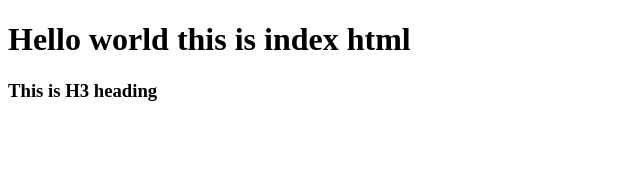
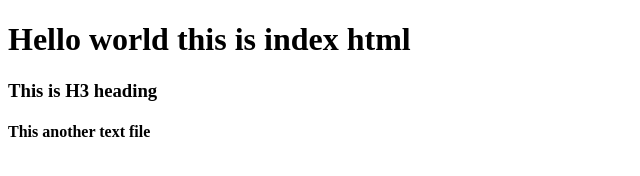
Before and after one commit to melvinsalex/Demo, a plain HTML site: page index.html in a window 1280 px wide. Shown: the whole page, without its empty margins (0-640 px from the left). Drawn offline with Linux system fonts and the light colour scheme.

Commit message:
This is another text h4 added
This is h4 description

```diff
--- a/index.html
+++ b/index.html
@@ -9,5 +9,6 @@
 <body>
     <h1>Hello world this is index html</h1>
     <h3>This is H3 heading</h3>
+    <h4>This another text file</h4>
 </body>
 </html>
```
